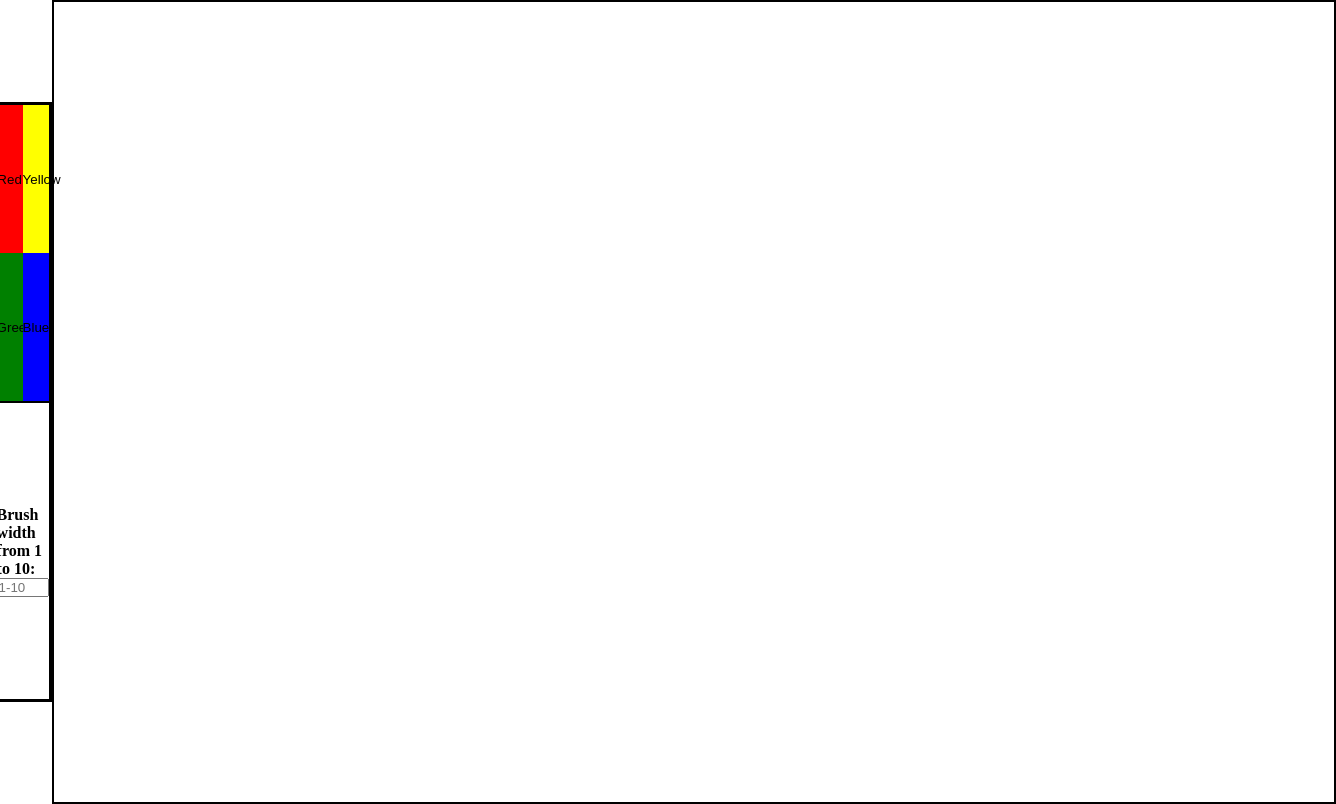
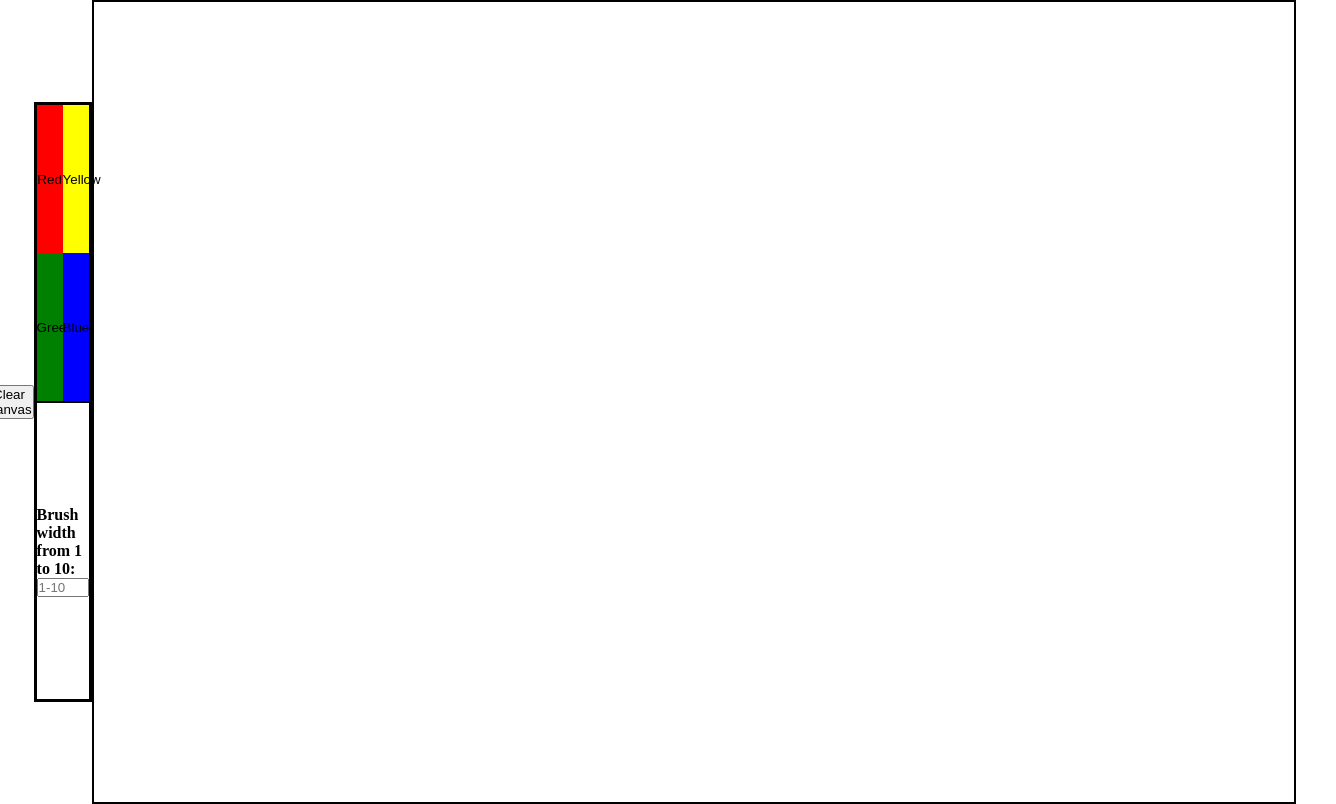
Before and after one commit to ejkej87/canvas, a plain HTML site: page index.html in a window 1280 px wide. Shown: the whole page, 1336 px wide, since content can reach past the window. Drawn offline with Linux system fonts and the light colour scheme.

Commit message:
change logic

```diff
--- a/index.html
+++ b/index.html
@@ -26,6 +26,7 @@
             <input type="number" min="1" max="10" placeholder="1-10" id="brushWidth">
         </div>
     </div>
+    <canvas id="canvas" width="1200" height="800"></canvas>
 </body>
 
 </html>
--- a/main.js
+++ b/main.js
@@ -1,14 +1,11 @@
 const colorPicker = document.querySelector('#colorPicker')
 const brushWidth = document.querySelector('#brushWidth')
 const container = document.querySelector('.container')
-const clear = document.querySelector('#clear')
-let canvas = document.createElement("canvas")
+const clearButton = document.querySelector('#clear')
+const canvas = document.querySelector("#canvas")
 
-canvas.style.border = "2px solid #000"
-document.body.appendChild(canvas)
-
-canvas.width = window.innerWidth
-canvas.height = window.innerHeight
+// canvas.width = window.innerWidth
+// canvas.height = window.innerHeight
 
 let context = canvas.getContext("2d")
 
@@ -66,6 +63,6 @@ canvas.addEventListener("mouseup", () => {
     isMouseDown = false
 })
 
-clear.addEventListener('click', () => {
+clearButton.addEventListener('click', () => {
     context.clearRect(0, 0, canvas.width, canvas.height);
 })
--- a/style.css
+++ b/style.css
@@ -47,6 +47,10 @@ body {
     flex-direction: column;
 }
 
+#canvas {
+    border: 2px solid #000;
+}
+
 button[data-color="red"] {
     background: red
 }
```
